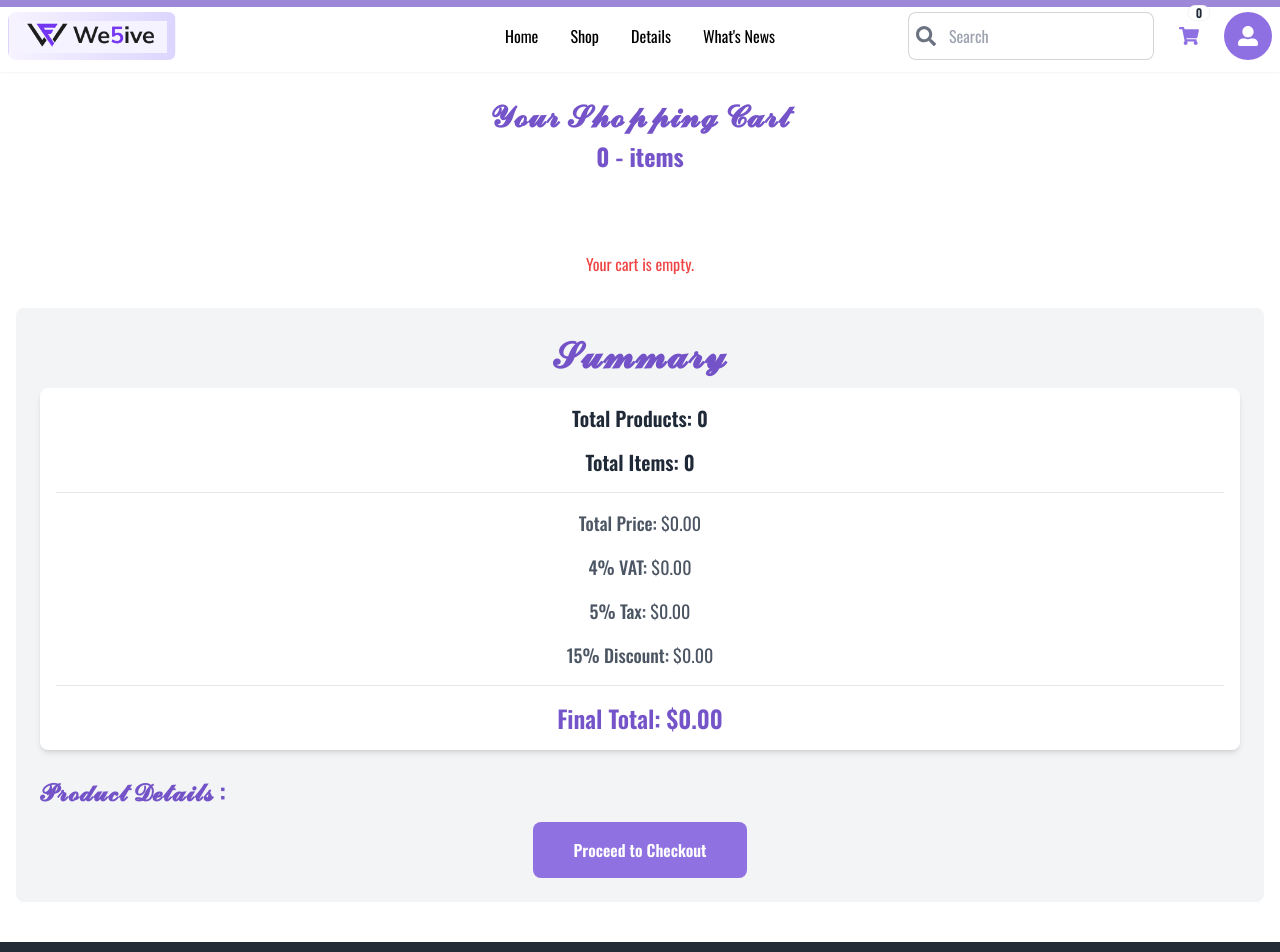
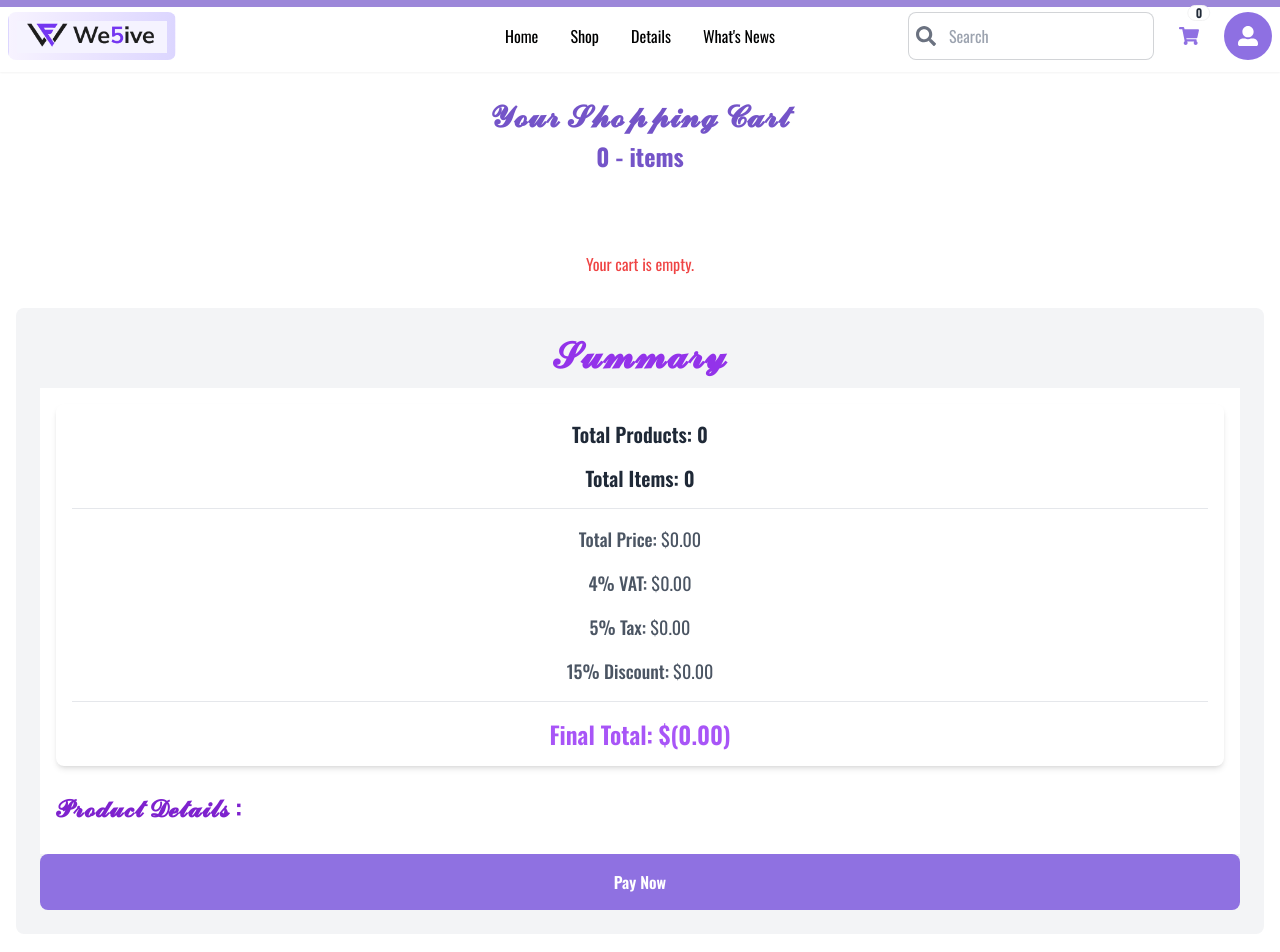
Before and after one commit to RezoanulHasan/We5ive, a Next.js app: page /cartItems in a window 1280 px wide. Shown: the top 952 px of the page. Built offline with nearby package versions, Linux system fonts and the light colour scheme; grey boxes are pictures that could not be loaded.

Commit message:
add screen short system

```diff
--- a/package.json
+++ b/package.json
@@ -13,6 +13,8 @@
     "@types/aos": "^3.0.7",
     "aos": "^2.3.4",
     "framer-motion": "^11.11.17",
+    "html-to-image": "^1.11.11",
+    "html2canvas": "^1.4.1",
     "next": "^15.0.3",
     "react": "^18.3.1",
     "react-awesome-reveal": "^4.2.14",
--- a/src/components/shared/Button/CartButton/PaySummary.tsx
+++ b/src/components/shared/Button/CartButton/PaySummary.tsx
@@ -1,5 +1,5 @@
-"use client";
-
+import { useRef } from "react";
+import { toPng } from "html-to-image"; // Import html-to-image package
 import { CartItemProduct } from "@/components/ProductData/ProductData";
 
 type PaySummaryProps = {
@@ -13,6 +13,8 @@ const PaySummary = ({
   selectedColors,
   selectedSizes,
 }: PaySummaryProps) => {
+  const summaryRef = useRef<HTMLDivElement | null>(null);
+
   const calculateTotals = () => {
     const totalItems = cartItems.reduce(
       (acc, item) => acc + (item.selectedQuantity || 1),
@@ -27,20 +29,36 @@ const PaySummary = ({
 
   const { totalItems, totalPrice } = calculateTotals();
 
+  const handlePayNow = () => {
+    if (summaryRef.current) {
+      // Use html-to-image to capture the content of summaryRef and generate an image
+      toPng(summaryRef.current)
+        .then((dataUrl) => {
+          // Create a temporary anchor element to download the image
+          const link = document.createElement("a");
+          link.href = dataUrl; // Use the data URL as the href
+          link.download = "summary.png"; // Specify the default file name
+          link.click(); // Simulate a click to trigger the download
+        })
+        .catch((error) => {
+          console.error("Error generating image", error);
+        });
+    }
+  };
+
   return (
-    <div className="mt-8 bg-gray-100 p-6 rounded-lg">
-      {/* Render the summary */}
-      <h2 className="text-4xl font-semibold text-[#6441C2E5]  mb-4 text-center">
+    <div id="pay-summary-container" className="mt-8 bg-gray-100 p-6 rounded-lg">
+      <h2 className="text-4xl font-semibold  mb-4 text-center  text-purple-600">
         𝓢𝓾𝓶𝓶𝓪𝓻𝔂
       </h2>
-
+      <div ref={summaryRef} className="bg-white p-4  ">
         <div className="bg-white p-4 rounded-lg shadow-md mb-6">
           <p className="mb-4 text-xl text-center font-semibold">
-          <span className=" font-semibold">Total Products:</span>{" "}
+            <span className="font-semibold">Total Products:</span>{" "}
             {cartItems.length}
           </p>
-        <p className="mb-4 text-xl text-center  font-semibold">
-          <span className=" font-semibold">Total Items:</span> {totalItems}
+          <p className="mb-4 text-xl text-center font-semibold">
+            <span className="font-semibold">Total Items:</span> {totalItems}
           </p>
           <hr className="my-4" />
           <p className="mb-4 text-lg text-center text-gray-600">
@@ -60,26 +78,27 @@ const PaySummary = ({
             {(totalPrice * 0.15).toFixed(2)}
           </p>
           <hr className="my-4" />
-        <p className="text-2xl font-semibold text-center text-[#6441C2E5] ">
-          Final Total: $
+          <p className="text-2xl font-semibold text-center  text-purple-500">
+            Final Total: $(
             {(
               totalPrice +
               totalPrice * 0.04 +
               totalPrice * 0.05 -
               totalPrice * 0.15
             ).toFixed(2)}
+            )
           </p>
         </div>
 
         {/* Product Details */}
         <div className="mt-6">
-        <h3 className="text-2xl font-semibold text-[#6441C2E5] mb-4">
+          <h3 className="text-2xl font-semibold text-purple-700 mb-4">
             𝓟𝓻𝓸𝓭𝓾𝓬𝓽 𝓓𝓮𝓽𝓪𝓲𝓵𝓼 :
           </h3>
           {cartItems.map((item) => (
             <div key={item.id} className="mb-4 border-b border-gray-300 pb-4">
-            <p className="font-semibold  text-base text-[#4b1fc5e5]">
-              Title: <span className="text-[#4b1fc5e5]">{item.title}</span>
+              <p className="font-semibold text-base text-purple-600">
+                Title: <span className="t text-purple-500">{item.title}</span>
               </p>
               <p className="font-semibold text-gray-800 mt-4">
                 Selected Colors:{" "}
@@ -87,7 +106,7 @@ const PaySummary = ({
                   {selectedColors[item.id]?.join(", ") || "None"}
                 </span>
               </p>
-            <p className="font-semibold text-gray-800  mb-4">
+              <p className="font-semibold text-gray-800 mb-4">
                 Selected Sizes:{" "}
                 <span className="text-gray-600 rounded-lg p-2">
                   {selectedSizes[item.id]?.join(", ") || "None"}
@@ -102,10 +121,11 @@ const PaySummary = ({
             </div>
           ))}
         </div>
+      </div>
 
-      <div className="flex justify-center items-center">
-        <button className="px-10 py-4  button-custom ">
-          Proceed to Checkout
+      <div className="flex justify-center items-center button-custom">
+        <button onClick={handlePayNow} className="px-10 py-4 ">
+          Pay Now
         </button>
       </div>
     </div>
```
Also changed, not shown: 1 other file (tests, documents, lock files or other folders). Lines whose indentation alone changed are shown as unchanged.
